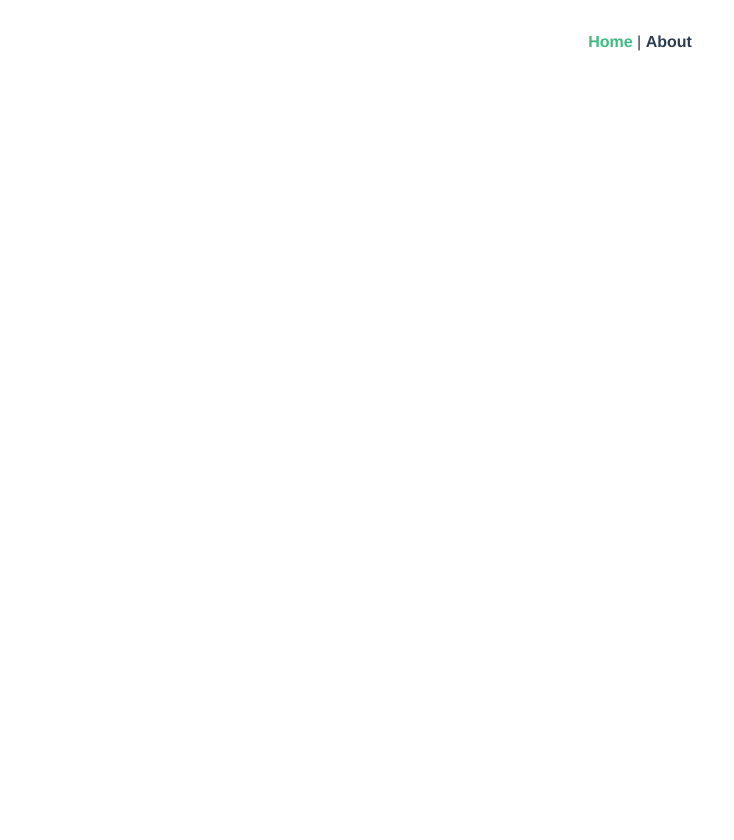
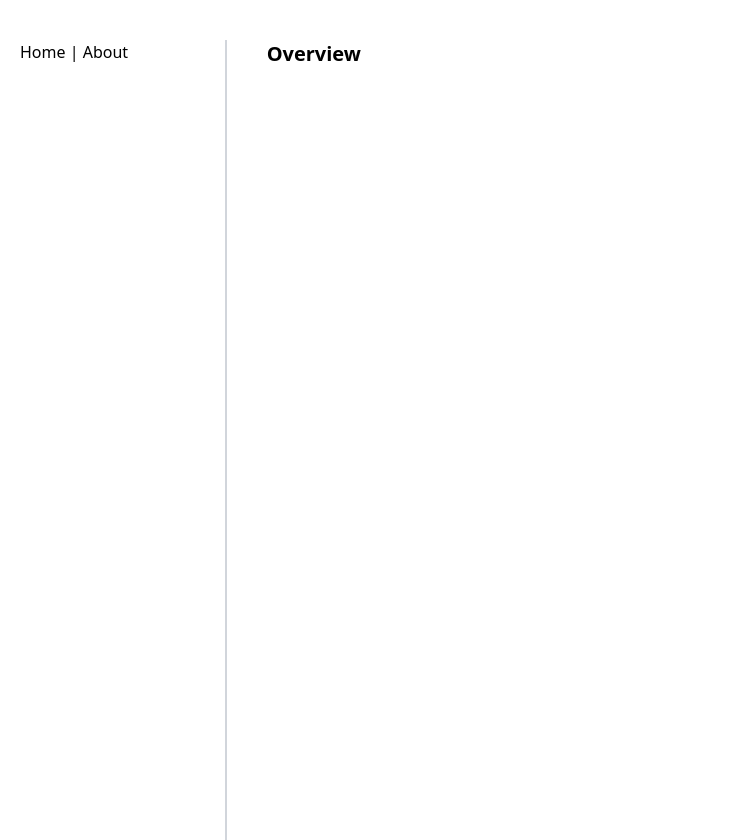
Before and after one commit to goodhands/ecommerce-admin-frontend, a Vue app: page / in a window 1280 px wide. Shown: the whole page, without its empty margins (0-734 px from the left). Before the commit the page ends 800 px from the top, so only its background shows below. Built offline with nearby package versions, Linux system fonts and the light colour scheme.

Commit message:
add page layout bare bones

```diff
--- a/src/App.vue
+++ b/src/App.vue
@@ -1,32 +1,11 @@
 <template>
-  <div id="app">
-    <div id="nav">
+  <div id="app" class="absolute flex flex-row w-full my-10 px-5">
+    <div id="nav" class="w-2/12 border-r-2 border-gray-300 h-screen">
       <router-link to="/">Home</router-link> |
       <router-link to="/about">About</router-link>
     </div>
-    <router-view/>
+    <div id="main" class="px-10 w-10/12">
+      <router-view/>
+    </div>
   </div>
 </template>
-
-<style>
-#app {
-  font-family: Avenir, Helvetica, Arial, sans-serif;
-  -webkit-font-smoothing: antialiased;
-  -moz-osx-font-smoothing: grayscale;
-  text-align: center;
-  color: #2c3e50;
-}
-
-#nav {
-  padding: 30px;
-}
-
-#nav a {
-  font-weight: bold;
-  color: #2c3e50;
-}
-
-#nav a.router-link-exact-active {
-  color: #42b983;
-}
-</style>
--- a/src/router/index.js
+++ b/src/router/index.js
@@ -11,12 +11,12 @@ const routes = [
     component: Home
   },
   {
-    path: '/about',
-    name: 'About',
+    path: '/login',
+    name: 'Login',
     // route level code-splitting
-    // this generates a separate chunk (about.[hash].js) for this route
+    // this generates a separate chunk (login.[hash].js) for this route
     // which is lazy-loaded when the route is visited.
-    component: () => import(/* webpackChunkName: "about" */ '../views/About.vue')
+    component: () => import(/* webpackChunkName: "login" */ '../views/auth/Login.vue')
   }
 ]
 
--- a/src/views/Home.vue
+++ b/src/views/Home.vue
@@ -1,6 +1,6 @@
 <template>
     <div>
-
+      <h2 class="font-bold text-xl">Overview</h2>
     </div>
 </template>
 
--- a/src/views/Login.vue
+++ b/src/views/auth/Login.vue
@@ -1,6 +1,5 @@
 <template>
     <div>
-        <img alt="Vue logo" src="./assets/logo.png">
         <form @submit.prevent="login" method="get">
             <input type="email" name="email" id="" v-model="email">
             <input type="password" name="password" id="" v-model="password">
@@ -11,6 +10,10 @@
 
 <script>
 export default {
-
+    data: function(){
+        return {
+            name: "Samuel"
+        }
+    }
 }
 </script>
```
